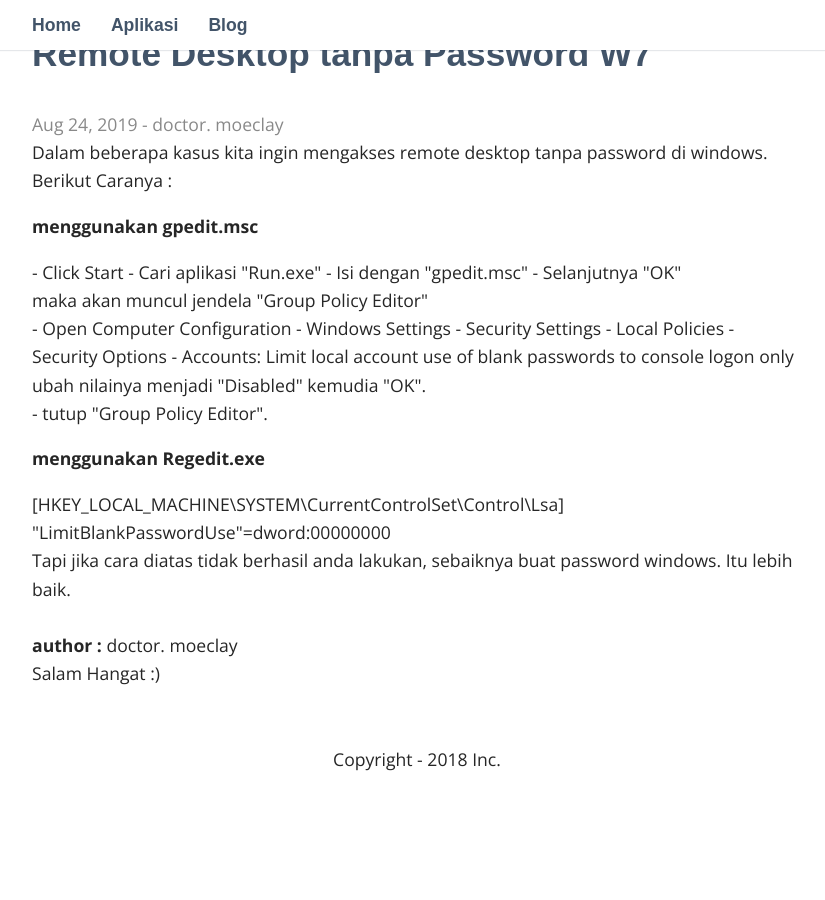
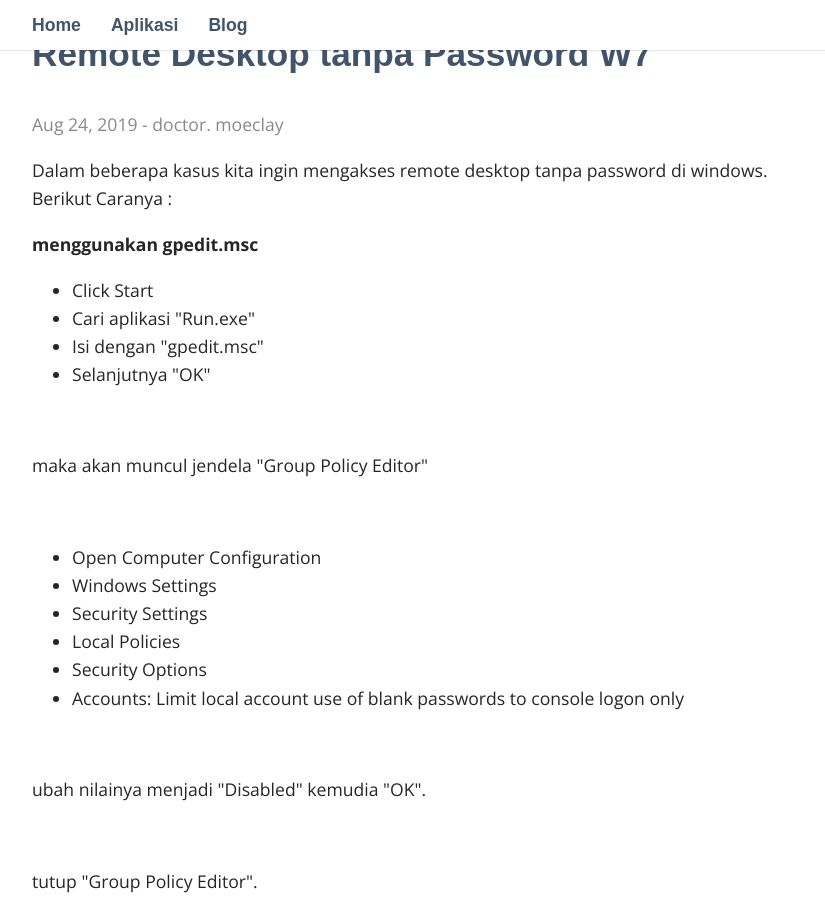
Before and after one commit to moeclay/moeclay.github.io, a Jekyll site: the page built from _posts/2019-08-24-remote-desktop-tanpa-password-w7.markdown, in a window 1280 px wide and 900 px high, scrolled down 276 px. Shown: the whole window, without its empty margins (223-1048 px from the left). Built offline with Jekyll 4.4.1, drawn with Linux system fonts in a browser that asks for light colours; some web fonts are replaced; before the commit the page ends 1106 px from its top, so only the background shows below that; some of the changed lines change nothing that is shown; some of the changed text lies outside the part shown.

Commit message:
Update 2019-08-24-remote-desktop-tanpa-password-w7.markdown

```diff
--- a/_posts/2019-08-24-remote-desktop-tanpa-password-w7.markdown
+++ b/_posts/2019-08-24-remote-desktop-tanpa-password-w7.markdown
@@ -7,34 +7,39 @@ categories: windows
 ---
 
 <div>
-Dalam beberapa kasus kita ingin mengakses remote desktop tanpa password di windows.
-Berikut Caranya :
+<p>Dalam beberapa kasus kita ingin mengakses remote desktop tanpa password di windows.
+Berikut Caranya :</p>
 <p><b>menggunakan gpedit.msc</b></p>
-- Click Start
-- Cari aplikasi "Run.exe"
-- Isi dengan "gpedit.msc"
-- Selanjutnya "OK"
+<ul>
+<li>Click Start</li>
+<li>Cari aplikasi "Run.exe"</li>
+<li>Isi dengan "gpedit.msc"</li>
+<li>Selanjutnya "OK" </li>
+</ul>
 <br>
-maka akan muncul jendela "Group Policy Editor"
+<p>maka akan muncul jendela "Group Policy Editor"</p>
 <br>
-- Open Computer Configuration
-- Windows Settings
-- Security Settings
-- Local Policies
-- Security Options
-- Accounts: Limit local account use of blank passwords to console logon only
+<ul>
+<li>Open Computer Configuration</li>
+<li>Windows Settings</li>
+<li>Security Settings</li>
+<li>Local Policies</li>
+<li>Security Options</li>
+<li>Accounts: Limit local account use of blank passwords to console logon only</li>
+</ul>
 <br>
-ubah nilainya menjadi "Disabled" kemudia "OK".
+<p>ubah nilainya menjadi "Disabled" kemudia "OK".</p>
 <br>
-- tutup "Group Policy Editor".
+<p>tutup "Group Policy Editor".</p>
 
 
 <br>
-<p><b>menggunakan Regedit.exe</b></p>
+<p><b>menggunakan regedit.exe</b></p>
+{% highlight batch %}
 [HKEY_LOCAL_MACHINE\SYSTEM\CurrentControlSet\Control\Lsa]
 "LimitBlankPasswordUse"=dword:00000000
+{% endhighlight %}
 <br>
-
-Tapi jika cara diatas tidak berhasil anda lakukan, sebaiknya buat password windows.
-Itu lebih baik.
+<p>Tapi jika cara diatas tidak berhasil anda lakukan, sebaiknya buat password windows.
+Itu lebih baik.</p>
 </div>
```
